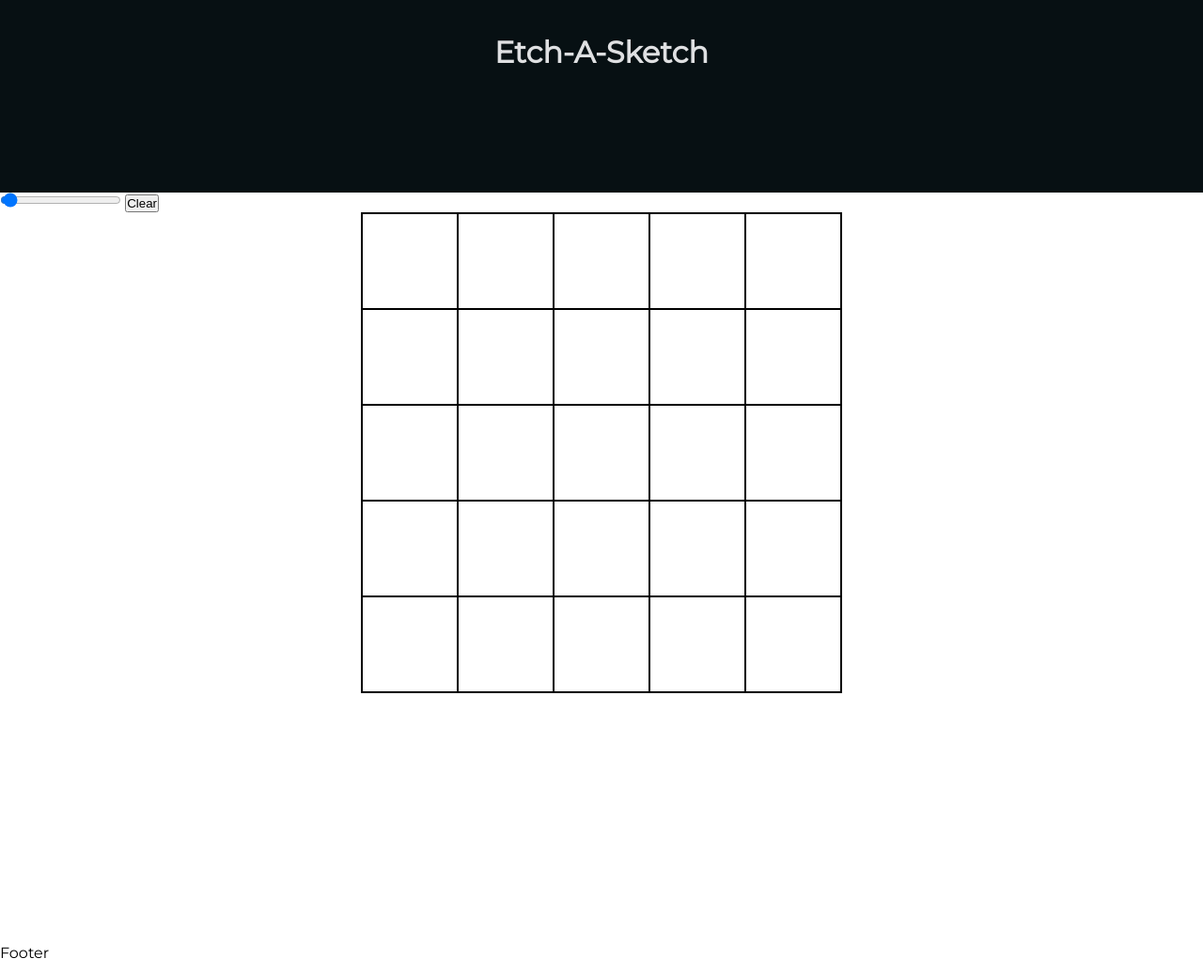
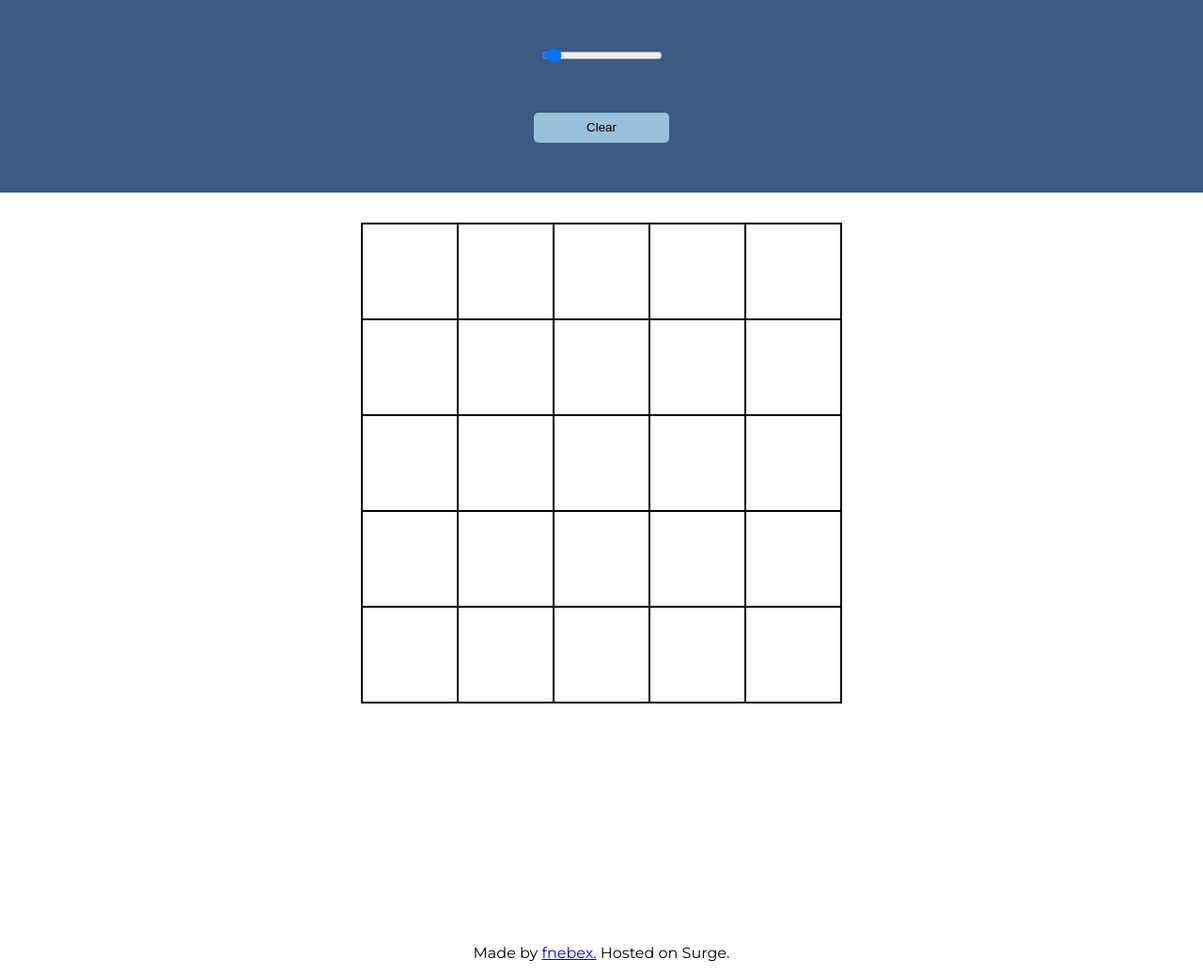
Before and after one commit to FNebEx/odin-etch-a-sketch, a plain HTML site: page index.html in a window 1280 px wide. Shown: the part 95-1132 px from the top of the page at 94% size. Drawn offline with Linux system fonts and the light colour scheme.

Commit message:
styled the button a little

```diff
--- a/index.html
+++ b/index.html
@@ -10,15 +10,17 @@
 <body>
   <header>
     <h1>Etch-A-Sketch</h1>
+    <input type="range" min="1" max="50" value="4" >
+    <button class="clear">Clear</button>
   </header>
   <main>
-    <input type="range" min="1" max="100" value="4" >
-    <button class="clear">Clear</button>
     <div class="eas-container">
       <div class="eas-grid">
-    </div>
+      </div>
   </main>
-  <footer>Footer</footer>
+  <footer>
+    Made by <a href="#">fnebex.</a>  Hosted on Surge.
+  </footer>
 </body>
 <script src="./main.js"></script>
 </html>
--- a/main.css
+++ b/main.css
@@ -24,10 +24,11 @@ header, main, footer {
 
 header {
   height: 300px;
-  background-color: #071013;
+  background-color: #3D5A80;
   color: #DFE0E2;
   display: flex;
-  justify-content: center;
+  flex-direction: column;
+  justify-content: space-evenly;
   align-items: center;
 }
 
@@ -39,7 +40,7 @@ main {
   height: 100%;
   width: 1080px;
 
-  margin: auto;
+  margin: 2rem auto;
 }
 
 .eas-grid {
@@ -52,5 +53,16 @@ main {
 
 .cells {
   border: 1px solid black;
+}
 
+button {
+  width: 9rem;
+  height: 2rem;
+  background-color: #98C1D9;
+  border: none;
+  border-radius: 5px;
 }
+
+footer {
+  text-align: center;
+}
--- a/main.js
+++ b/main.js
@@ -39,7 +39,7 @@ function clearGrid() {
 
 range.onchange = (e) => {
   clearGrid();
-  // setValue(value)
+  // setValue(value);
   generateGrid(e.target.value);
 }
 
```
Also changed, not shown: 1 other file.
